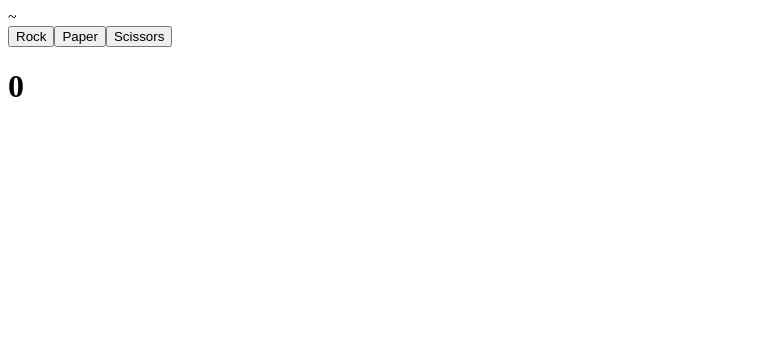
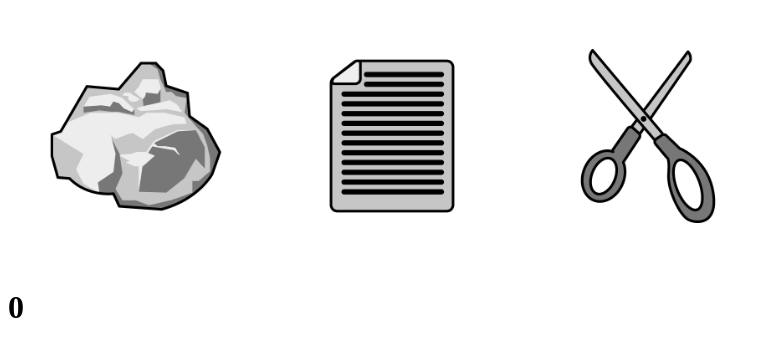
Before and after one commit to gcrisafu/rock-paper-scissors, a plain HTML site: page index.html in a window 1280 px wide. Shown: the whole page, without its empty margins (0-771 px from the left). Drawn offline with Linux system fonts and the light colour scheme.

Commit message:
Added Icons and functionality to use them as buttons

```diff
--- a/index.html
+++ b/index.html
@@ -1,13 +1,16 @@
 <!DOCTYPE html>
 <html lang="en">
-<head>~
+<head>
     <meta charset="UTF-8">
     <meta name="viewport" content="width=device-width, initial-scale=1.0">
     <title>Rock Paper Scissors</title>
+    <link rel="stylesheet" href="style.css"
 </head>
 <body>
     <div id="container"> </div>
-
+    <img src="img/rock.png" id="rockPic" class="pics">
+    <img src="img/scissors.png" id="scissorsPic" class="pics">
+    <img src="img/paper.png" id="paperPic" class="pics">
     <script src="main.js">
     </script>
 
--- a/main.js
+++ b/main.js
@@ -115,7 +115,7 @@ function round (convertedUserChoice,compChoice){
 
 // displaying ui elements to the dom
 
-const rock = document.createElement("button");
+const rock = document.getElementById("rockPic");
 rock.textContent = "Rock";
 rock.addEventListener("click", function() {
     const result = round("rock", computerChoice())
@@ -123,7 +123,7 @@ rock.addEventListener("click", function() {
 })
 document.getElementById("container").appendChild(rock);
 
-const paper = document.createElement("button");
+const paper = document.getElementById("paperPic");
 paper.textContent = "Paper";
 paper.addEventListener("click", function() {
     const result = round("paper", computerChoice())
@@ -131,7 +131,7 @@ paper.addEventListener("click", function() {
 })
 document.getElementById("container").appendChild(paper);
 
-const scissors = document.createElement("button");
+const scissors = document.getElementById("scissorsPic");
 scissors.textContent = "Scissors";
 scissors.addEventListener("click", function() {
     const result = round("scissors", computerChoice())
--- /dev/null
+++ b/style.css
@@ -0,0 +1,3 @@
+.pics {
+    width:20vw;
+}
```
Also changed, not shown: img/paper.png (added), img/rock.png (added), img/scissors.png (added).
